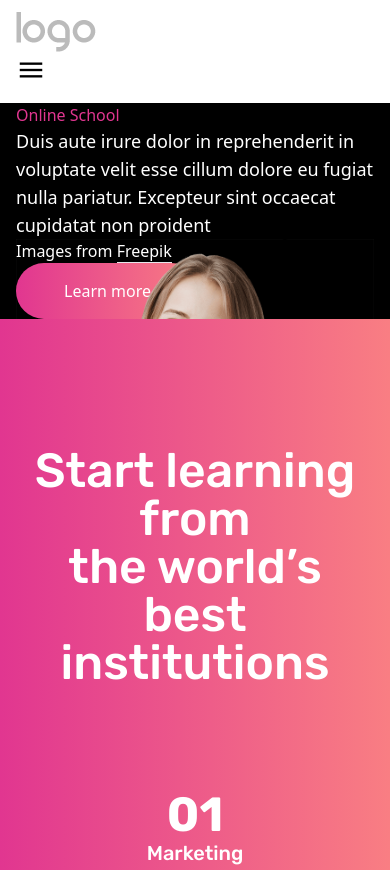
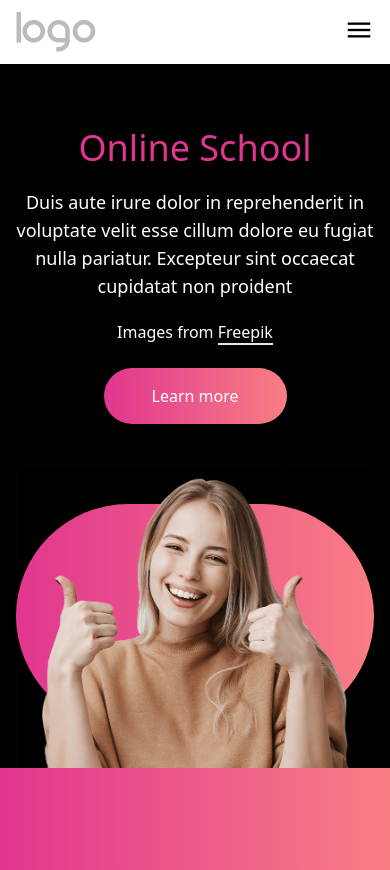
Before and after one commit to gasangw/Online-School, a website built with Vite: page index.html in a window 390 px wide. Shown: the top 870 px of the page. Built offline with nearby package versions, Linux system fonts and the light colour scheme; a web font is replaced by a local one.

Commit message:
Implement media query for the nav and home screen

```diff
--- a/index.html
+++ b/index.html
@@ -10,23 +10,23 @@
 </head>
 <body>
     <header class="py-3">
-      <div class="container lg:flex lg:flex-row lg:justify-between">
+      <div class="container flex flex-row justify-between">
         <img src="Images/logo.png" alt="logo"/>
-        <span class="material-symbols-outlined text-3xl">menu</span>
+        <span class="material-symbols-outlined text-3xl cursor-pointer">menu</span>
       </div>
     </header>
     <main>
       <section class="bg-bg text-textColor">
-        <div class="container lg:grid lg:grid-cols-2 lg:pt-40 lg:pb-1 relative overflow-hidden">
-           <div>
-             <h1 class="text-primary lg:text-6xl font-medium">Online School</h1>
-             <p class="lg:pt-7 text-lg lg:w-[80%]">Duis aute irure dolor in reprehenderit in voluptate velit esse cillum dolore eu fugiat nulla pariatur. Excepteur sint occaecat cupidatat non proident</p>
-             <p class="lg:pt-7 text-[1rem]">Images from <a href="" class="border-b-2 hover:border-b-grad2">Freepik</a></p>
-             <button class="lg:mt-11 py-4 px-12 rounded-full bg-gradient-to-r from-grad1 to-grad2 cursor-pointer">Learn more</button>
+        <div class="container relative overflow-hidden flex flex-col pt-16 pb-10 lg:grid lg:grid-cols-2 lg:pt-40 lg:pb-1">
+           <div class="flex flex-col place-items-center lg:place-items-start">
+             <h1 class="text-primary font-medium text-4xl lg:text-6xl">Online School</h1>
+             <p class="w-full text-center pt-5 lg:text-left lg:pt-7 text-lg lg:w-[80%]">Duis aute irure dolor in reprehenderit in voluptate velit esse cillum dolore eu fugiat nulla pariatur. Excepteur sint occaecat cupidatat non proident</p>
+             <p class="pt-5 lg:text-left lg:pt-7 text-[1rem]">Images from <a href="" class="border-b-2 hover:border-b-grad2">Freepik</a></p>
+             <button class="mt-6 lg:text-left lg:mt-11 py-4 px-12 rounded-full bg-gradient-to-r from-grad1 to-grad2 cursor-pointer">Learn more</button>
            </div>
-           <div class="relative">
-            <p class="lg:w-[80%] lg:h-[68vh] rounded-full bg-gradient-to-r from-grad1 to-grad2"></p>
-            <img src="Images/girl.png" alt="girl" class="absolute -top-20 lg:w-[75%]" />
+           <div class="relative mt-10 lg:mt-0">
+            <p class="w-[100%] h-[14rem] mt-10 lg:mt-0 lg:w-[80%] lg:h-[68vh] rounded-full bg-gradient-to-r from-grad1 to-grad2"></p>
+            <img src="Images/girl.png" alt="girl" class="absolute top-0 lg:-top-20 lg:w-[75%]" />
            </div>
         </div>
       </section>
```
